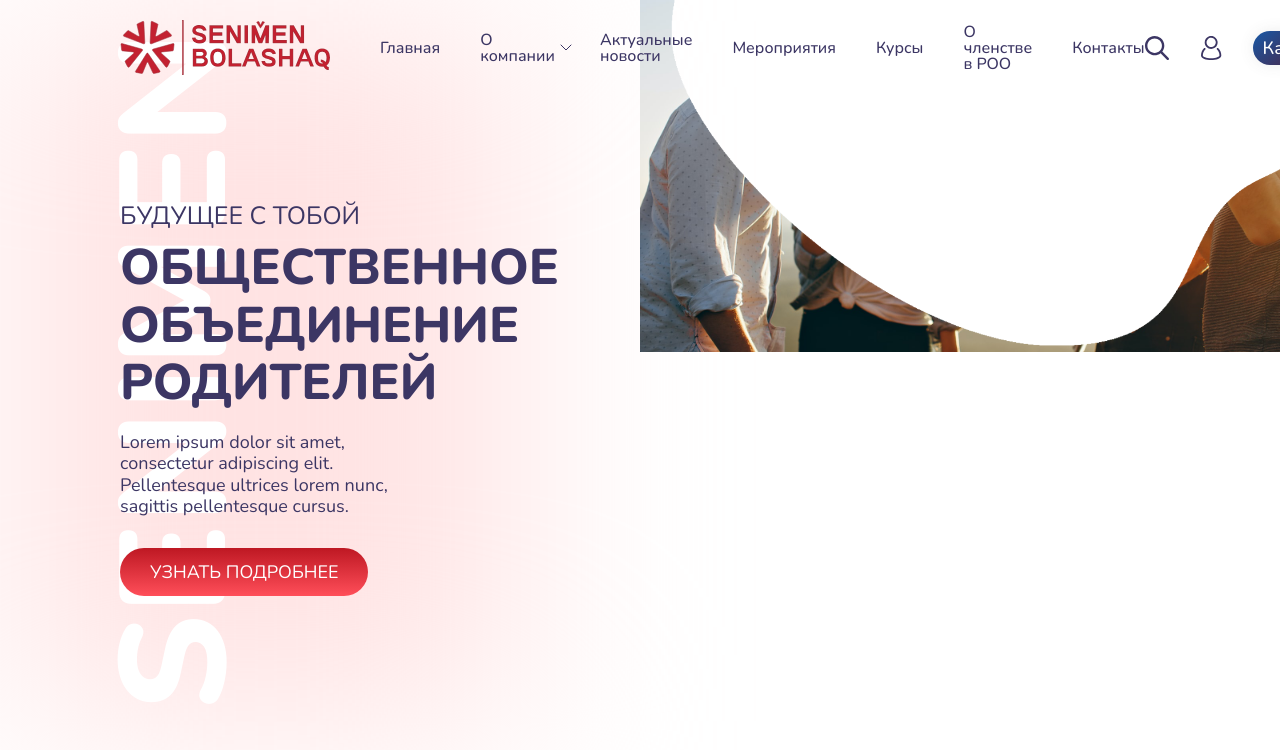
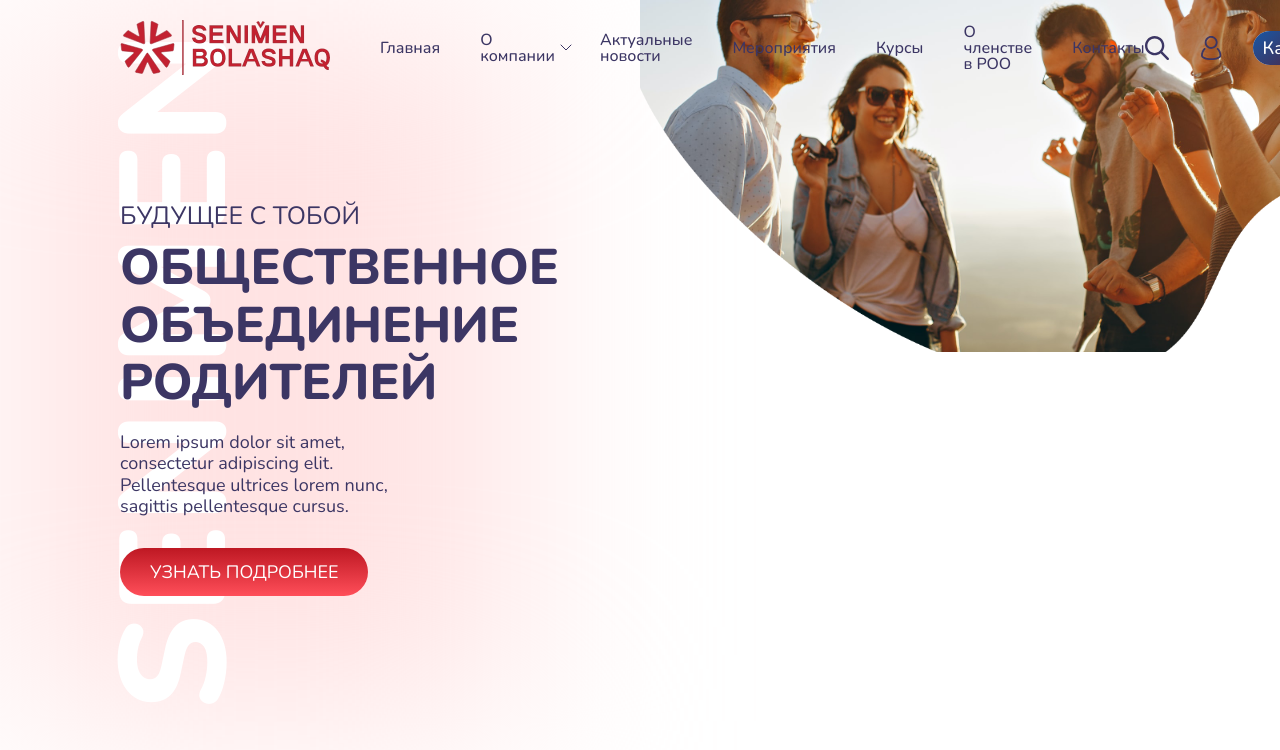
Before and after one commit to ForSureN1/Senimen, a plain HTML site: page index.html in a window 1280 px wide. Drawn offline with Linux system fonts and the light colour scheme.

Commit message:
Update style.css

```diff
--- a/css/style.css
+++ b/css/style.css
@@ -318,8 +318,8 @@
 .preview-blob-1 img {
     /* mask-image: url(https://s3-us-west-2.amazonaws.com/s.cdpn.io/3/sun.svg);
     -webkit-mask-image: url(https://s3-us-west-2.amazonaws.com/s.cdpn.io/3/sun.svg); */
-    mask-image: url('../img/helena-lopes-e3OUQGT9bWU-unsplash.png');
-    -webkit-mask-image: url('../img/helena-lopes-e3OUQGT9bWU-unsplash.png');
+    mask-image: url('../img/mask3.png');
+    -webkit-mask-image: url('../img/mask3.png');
     /* mask-image: url(#mask);
     -webkit-mask-image: url(#mask); */
     /* mask: url('../img/masksvg2.svg');
```
